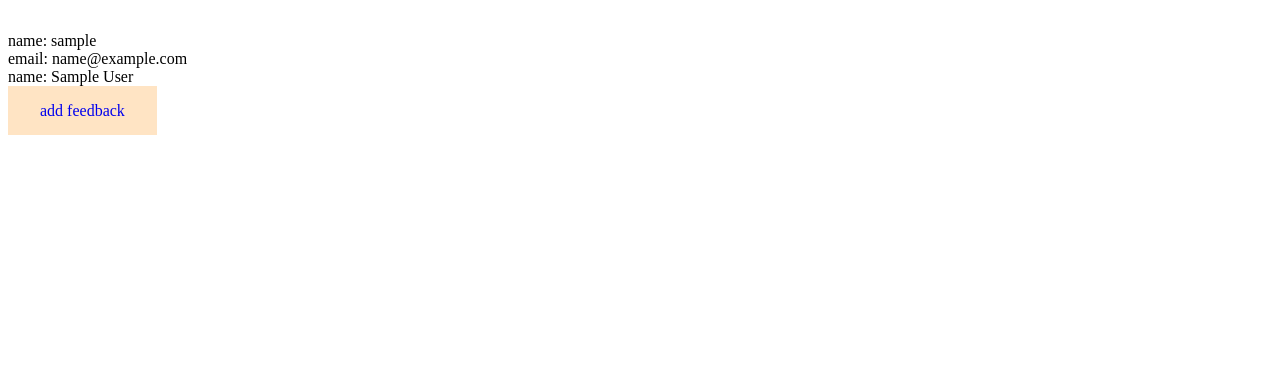
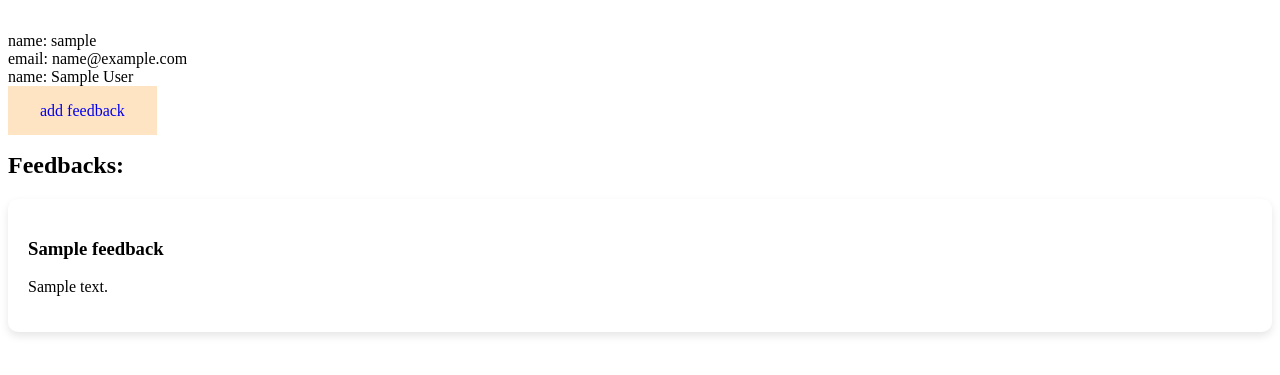
Before and after one commit to 000xzhou/Authorization-Exercise, a Flask app: a page that uses templates/user_info.html in a window 1280 px wide. Shown: the part 26-401 px from the top of the page. Run offline with Flask 3, Linux system fonts and the light colour scheme; the visitor is signed in with stand-in values (Sample User, id 1); tables that the repository leaves empty hold one stand-in row (values such as "Sample post").

Commit message:
mvoe login and reg form out. have index as all feedbacks

```diff
--- a/app.py
+++ b/app.py
@@ -23,7 +23,9 @@ from forms import RegistrationForm,LoginForm,FeedbackForm
 
 @app.route('/')
 def home():
-    return redirect(url_for("register"))
+    get_feedback = Feedback.query.all()
+
+    return render_template("index.html", feedbacks=get_feedback )
 
 @app.route('/register', methods=['GET', 'POST'])
 def register():
@@ -46,7 +48,7 @@ def register():
 
         return redirect(url_for('user_info', username=new_user.username))
 
-    return render_template("index.html", form=form, action_url=url_for('register'))
+    return render_template("registerNlogin.html", form=form, action_url=url_for('register'))
 
 @app.route('/login', methods=['GET', 'POST'])
 def login():
@@ -71,7 +73,7 @@ def login():
         else:
             return redirect(url_for('login', error="username not found"))
 
-    return render_template("index.html", form=form ,action_url=url_for('login'), error=error)
+    return render_template("registerNlogin.html", form=form ,action_url=url_for('login'), error=error)
 
 @app.route('/users/<username>')
 def user_info(username):
@@ -79,7 +81,8 @@ def user_info(username):
     # atm any login user can view any user
     if user:
         get_user = User.query.get_or_404(username, description="User not found")
-        return render_template("user_info.html", user=get_user)
+        get_feedback = Feedback.query.all()
+        return render_template("user_info.html", user=get_user, feedbacks=get_feedback)
     return "Not allow"
 
 @app.route('/logout')
--- a/models.py
+++ b/models.py
@@ -35,7 +35,7 @@ class User(db.Model):
         """Validate that user exists & password is correct.
         Return user if valid; else return False.
         """
-        u = User.query.filter_by(username=username).first()
+        u = User.query.get(username)
         if u and bcrypt.check_password_hash(u.password, pwd):
             # return user instance
             return u
--- a/static/style.css
+++ b/static/style.css
@@ -22,3 +22,16 @@ nav {
 .margin-bottom {
   margin-bottom: 1rem;
 }
+.margin-top {
+  margin-top: 2rem;
+}
+.feedback-box {
+  background-color: #fff;
+  border-radius: 10px;
+  box-shadow: 0 4px 8px rgba(0, 0, 0, 0.1);
+  padding: 20px;
+  margin-bottom: 1rem;
+}
+.feedback-box:hover {
+  background-color: bisque;
+}
--- a/templates/user_info.html
+++ b/templates/user_info.html
@@ -7,4 +7,11 @@
 <a class="link-btn" href="/users/{{user.username}}/feedback/add"
   >add feedback</a
 >
-{% endblock %}
+
+<h2 class="margin-top">Feedbacks:</h2>
+{% for feedback in feedbacks %}
+<div id="user-feedbacks" class="feedback-box">
+  <h3>{{feedback.title}}</h3>
+  <p>{{feedback.content}}</p>
+</div>
+{% endfor %} {% endblock %}
```
Also changed, not shown: templates/index.html (+7 -12 lines), templates/registerNlogin.html (added, +16 -0 lines).
